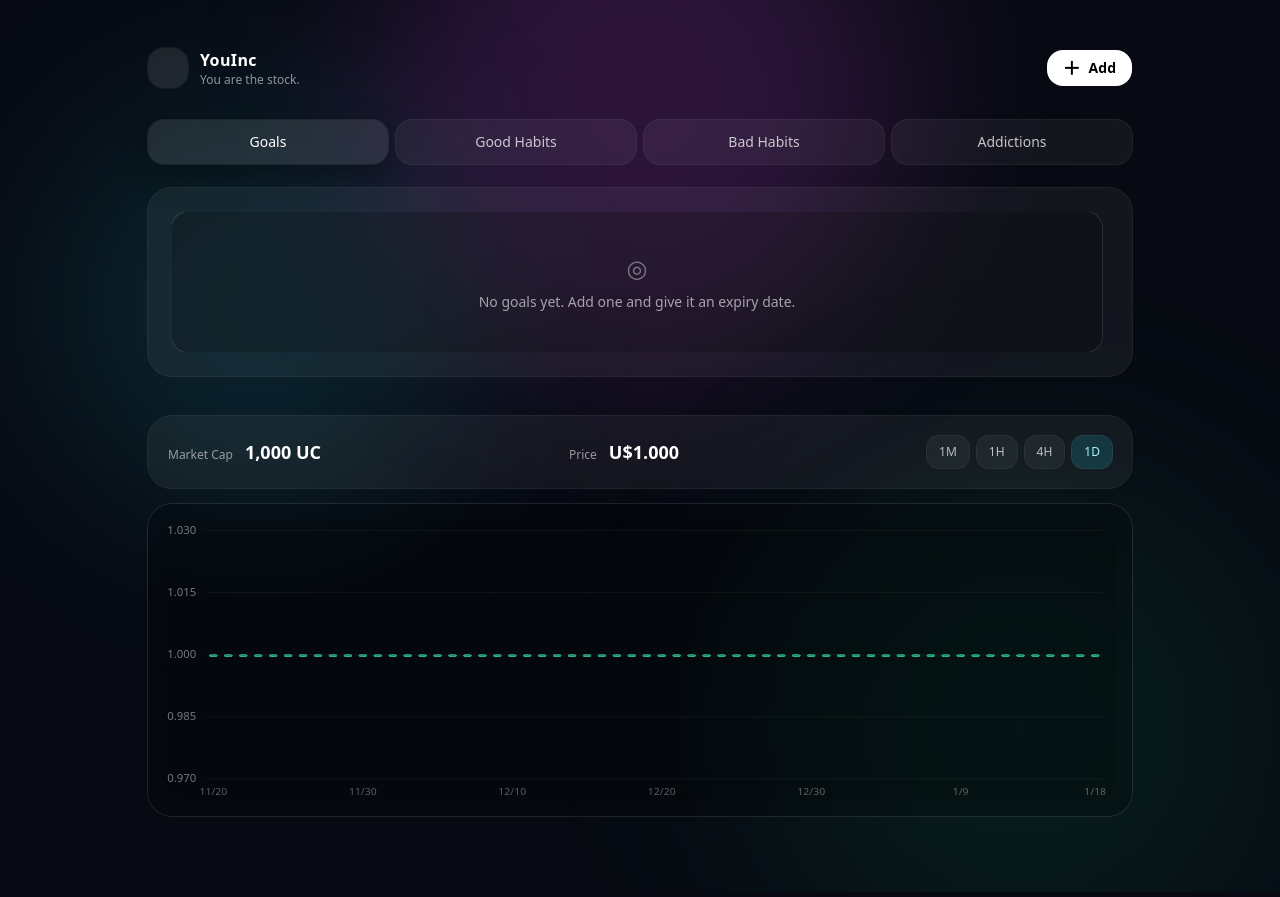
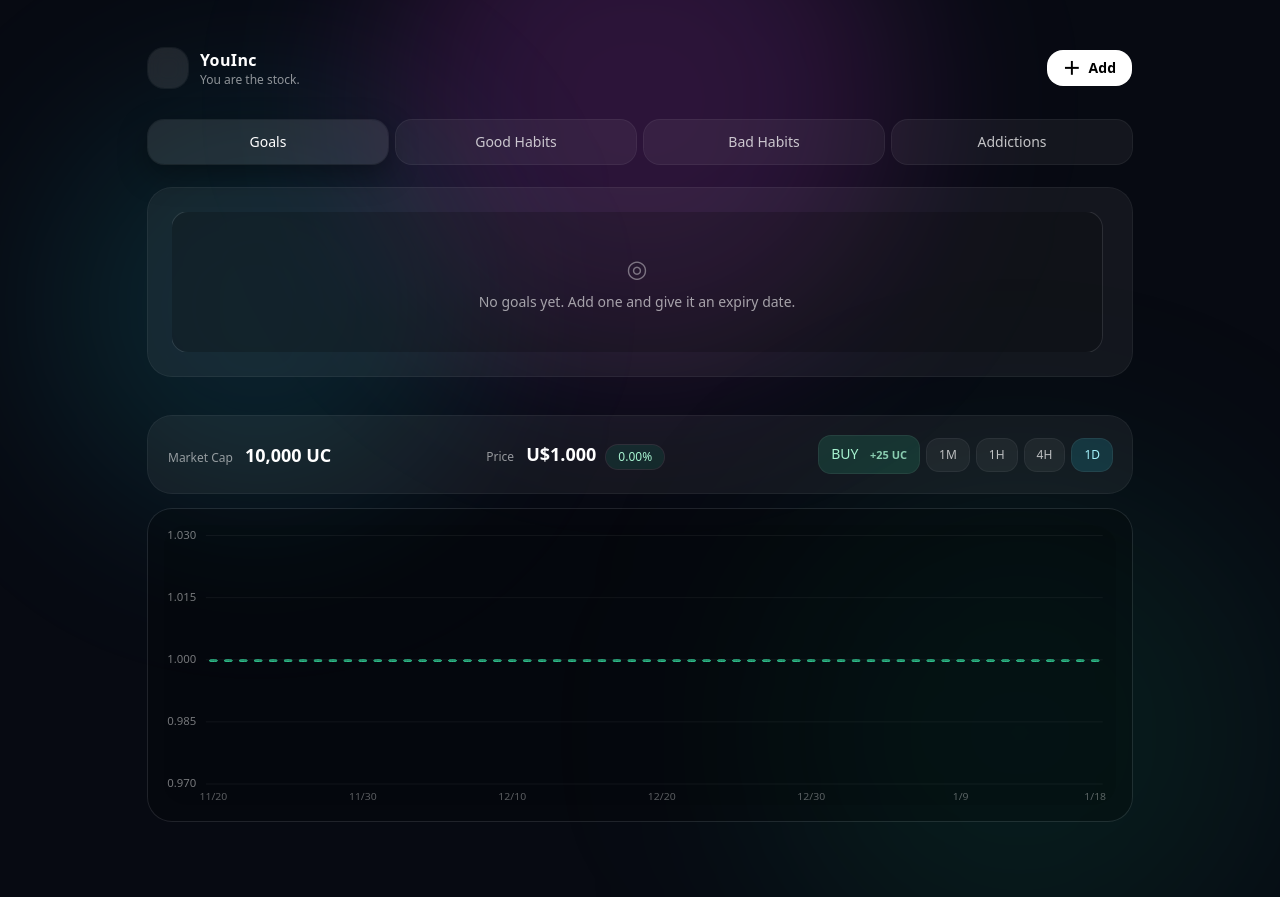
Before and after one commit to oakapollo/YouInc, a Next.js app: page /YouInc in a window 1280 px wide. Built offline with nearby package versions, Linux system fonts and the light colour scheme.

Commit message:
Describe what you changed

```diff
--- a/app/YouInc/page.tsx
+++ b/app/YouInc/page.tsx
@@ -1,5 +1,6 @@
 "use client";
 
+import { applyTaxes, isMarketOpen, type DeltaKind } from "./rules";
 import React, { useEffect, useMemo, useRef, useState } from "react";
 import styles from "./youinc.module.css";
 
@@ -82,7 +83,7 @@ function buildCandles(startCapUC: number, txAsc: Tx[], bucketMs: number, lookbac
     bucketMap.set(b, arr);
   }
 
-  const toPrice = (uc: number) => uc / 1000;
+  const toPrice = (uc: number) => uc / 10000;
 
   const candles: Candle[] = [];
   let cap = capAtStart;
@@ -118,8 +119,12 @@ export default function YouIncPage() {
   const [tab, setTab] = useState<TabKey>("goals");
   const [isModalOpen, setIsModalOpen] = useState(false);
   const [tf, setTf] = useState<"1m" | "1h" | "4h" | "1d">("1d");
+
+  const [isBuyOpen, setIsBuyOpen] = useState(false);
+  const [buyActivity, setBuyActivity] = useState("");
+
   const [store, setStore] = useState<Store>({
-    marketCapUC: 1000,
+    marketCapUC: 10000, // 10000 UC = 1.000 U$
     tx: [],
     goals: [],
     goodHabits: [],
@@ -142,6 +147,13 @@ export default function YouIncPage() {
 
   const [addictionTitle, setAddictionTitle] = useState("");
 
+  // ⏱️ Real-time tick (needed for 1m chart to "move" even without actions)
+  const [nowTick, setNowTick] = useState(0);
+  useEffect(() => {
+    const id = setInterval(() => setNowTick((n) => n + 1), 1000);
+    return () => clearInterval(id);
+  }, []);
+
   // ------- persistence -------
   useEffect(() => {
     try {
@@ -151,7 +163,7 @@ export default function YouIncPage() {
       if (!parsed || typeof parsed.marketCapUC !== "number") return;
 
       setStore({
-        marketCapUC: parsed.marketCapUC ?? 1000,
+        marketCapUC: parsed.marketCapUC ?? 10000,
         tx: Array.isArray(parsed.tx) ? parsed.tx : [],
         goals: Array.isArray(parsed.goals) ? parsed.goals : [],
         goodHabits: Array.isArray(parsed.goodHabits) ? parsed.goodHabits : [],
@@ -171,33 +183,99 @@ export default function YouIncPage() {
     }
   }, [store]);
 
+  // ------- taxed market cap updates + transactions -------
+  const applyDelta = React.useCallback((kind: DeltaKind, label: string, deltaUC: number) => {
+    setStore((s) => {
+      const { effectiveDeltaUC, taxed } = applyTaxes(kind, deltaUC, s.marketCapUC);
+
+      const nextCap = Math.max(0, s.marketCapUC + effectiveDeltaUC);
+      const tx: Tx = {
+        id: uid(),
+        ts: Date.now(),
+        deltaUC: effectiveDeltaUC,
+        label: taxed ? `${label} (taxed)` : label,
+      };
+
+      return { ...s, marketCapUC: nextCap, tx: [tx, ...s.tx].slice(0, 2000) };
+    });
+  }, []);
+
+  // 🧊 Decay (TEST): -5 UC every 10 seconds, except market closed hours
+  useEffect(() => {
+    let intervalId: ReturnType<typeof setInterval> | null = null;
+    let timeoutId: ReturnType<typeof setTimeout> | null = null;
+
+    function runHourlyDecayTick() {
+      // Only decay when market is open (your rules.ts defines 04:00–11:59 as CLOSED)
+      if (!isMarketOpen(new Date())) return;
+      applyDelta("decay", "Decay", -5);
+    }
+
+    function schedule() {
+      const now = new Date();
+
+      // ms until the next exact hour (e.g. 14:00:00.000)
+      const msToNextHour =
+        (60 - now.getMinutes()) * 60_000 -
+        now.getSeconds() * 1_000 -
+        now.getMilliseconds();
+
+      timeoutId = setTimeout(() => {
+        // First tick exactly on the hour
+        runHourlyDecayTick();
+
+        // Then every hour on the hour
+        intervalId = setInterval(runHourlyDecayTick, 60 * 60 * 1000);
+      }, msToNextHour);
+    }
+
+    schedule();
+
+    return () => {
+      if (timeoutId) clearTimeout(timeoutId);
+      if (intervalId) clearInterval(intervalId);
+    };
+  }, [applyDelta]);
+
+  function submitBuyActivity() {
+    const a = buyActivity.trim();
+    if (!a) return;
+
+    applyDelta("buy", `BUY: ${a}`, +25);
+    setBuyActivity("");
+    setIsBuyOpen(false);
+  }
+
   // ------- derived -------
-  const price = useMemo(() => store.marketCapUC / 1000, [store.marketCapUC]);
+  const price = useMemo(() => store.marketCapUC / 10000, [store.marketCapUC]);
+
   const txAsc = useMemo(() => [...store.tx].sort((a, b) => a.ts - b.ts), [store.tx]);
 
-  // ⏱️ real-time tick so candles update even with no actions
-const [nowTick, setNowTick] = useState(0);
-
-useEffect(() => {
-  const id = setInterval(() => {
-    setNowTick((n) => n + 1);
-  }, 1000); // 1 second tick
-
-  return () => clearInterval(id);
-}, []);
-
   const candles = useMemo(() => {
-  if (tf === "1m")
-    return buildCandles(store.marketCapUC, txAsc, 60 * 1000, 120); // last 2 hours
-
-  if (tf === "1h")
-    return buildCandles(store.marketCapUC, txAsc, 60 * 60 * 1000, 48);
-
-  if (tf === "4h")
-    return buildCandles(store.marketCapUC, txAsc, 4 * 60 * 60 * 1000, 42);
-
+    if (tf === "1m") return buildCandles(store.marketCapUC, txAsc, 60 * 1000, 120);
+    if (tf === "1h") return buildCandles(store.marketCapUC, txAsc, 60 * 60 * 1000, 48);
+    if (tf === "4h") return buildCandles(store.marketCapUC, txAsc, 4 * 60 * 60 * 1000, 42);
     return buildCandles(store.marketCapUC, txAsc, 24 * 60 * 60 * 1000, 60);
   }, [tf, store.marketCapUC, txAsc, nowTick]);
+
+  const tfChangePct = useMemo(() => {
+    if (!candles || candles.length < 2) return 0;
+
+    const first = candles[0];
+    const last = candles[candles.length - 1];
+
+    const base = first.o || 0;
+    if (base <= 0) return 0;
+
+    return ((last.c - base) / base) * 100;
+  }, [candles]);
+
+  const tfChangeLabel = useMemo(() => {
+    const sign = tfChangePct > 0 ? "+" : "";
+    return `${sign}${tfChangePct.toFixed(2)}%`;
+  }, [tfChangePct]);
+
+  const tfChangeIsUp = tfChangePct >= 0;
 
   // ------- helpers -------
   const openModal = () => setIsModalOpen(true);
@@ -299,15 +377,6 @@ const candles = useMemo(() => {
     resetFormForTab("addictions");
   }
 
-  // ------- market cap updates + transactions -------
-  function applyDelta(label: string, deltaUC: number) {
-    setStore((s) => {
-      const nextCap = Math.max(0, s.marketCapUC + deltaUC);
-      const tx: Tx = { id: uid(), ts: Date.now(), deltaUC, label };
-      return { ...s, marketCapUC: nextCap, tx: [tx, ...s.tx].slice(0, 2000) };
-    });
-  }
-
   function removeItem(kind: TabKey, id: string) {
     if (kind === "goals") setStore((s) => ({ ...s, goals: s.goals.filter((x) => x.id !== id) }));
     if (kind === "good") setStore((s) => ({ ...s, goodHabits: s.goodHabits.filter((x) => x.id !== id) }));
@@ -372,10 +441,10 @@ const candles = useMemo(() => {
                       </div>
                     </div>
                     <div className={styles.cardActions}>
-                      <button className={styles.actionPrimary} onClick={() => applyDelta("Goal complete", +400)} type="button">
+                      <button className={styles.actionPrimary} onClick={() => applyDelta("goal", "Goal complete", +400)} type="button">
                         Complete <span className={styles.delta}>+400 UC</span>
                       </button>
-                      <button className={styles.actionDanger} onClick={() => applyDelta("Goal failed", -200)} type="button">
+                      <button className={styles.actionDanger} onClick={() => applyDelta("goal", "Goal failed", -200)} type="button">
                         Failed <span className={styles.delta}>-200 UC</span>
                       </button>
                       <button className={styles.iconBtn} onClick={() => removeItem("goals", g.id)} title="Remove" type="button">
@@ -405,20 +474,14 @@ const candles = useMemo(() => {
                       </div>
                     </div>
                     <div className={styles.cardActions}>
-                    <button
-  className={styles.actionPrimary}
-  onClick={() => applyDelta("Good habit hold", +100)}
-  type="button"
->
+                      <button className={styles.actionPrimary} onClick={() => applyDelta("good", "Good habit hold", +100)} type="button">
                         Hold <span className={styles.delta}>+100 UC</span>
                       </button>
-
-<button
-  className={styles.actionDanger}
-  onClick={() => applyDelta("Good habit sold", -25)}
-  type="button"
->
-  Sold <span className={styles.delta}>-25 UC</span>
+                      <button className={styles.actionDanger} onClick={() => applyDelta("good", "Good habit sold", -50)} type="button">
+                        Sold <span className={styles.delta}>-50 UC</span>
+                      </button>
+                      <button className={styles.iconBtn} onClick={() => removeItem("good", h.id)} title="Remove" type="button">
+                        ✕
                       </button>
                     </div>
                   </div>
@@ -441,11 +504,11 @@ const candles = useMemo(() => {
                       </div>
                     </div>
                     <div className={styles.cardActions}>
-                      <button className={styles.actionPrimary} onClick={() => applyDelta("Bad habit hold", +100)} type="button">
+                      <button className={styles.actionPrimary} onClick={() => applyDelta("bad", "Bad habit hold", +100)} type="button">
                         Hold <span className={styles.delta}>+100 UC</span>
                       </button>
-                      <button className={styles.actionDanger} onClick={() => applyDelta("Bad habit sold", -75)} type="button">
-                        Sold <span className={styles.delta}>-75 UC</span>
+                      <button className={styles.actionDanger} onClick={() => applyDelta("bad", "Bad habit sold", -50)} type="button">
+                        Sold <span className={styles.delta}>-50 UC</span>
                       </button>
                       <button className={styles.iconBtn} onClick={() => removeItem("bad", b.id)} title="Remove" type="button">
                         ✕
@@ -471,11 +534,11 @@ const candles = useMemo(() => {
                       </div>
                     </div>
                     <div className={styles.cardActions}>
-                      <button className={styles.actionPrimary} onClick={() => applyDelta("Addiction hold", +200)} type="button">
+                      <button className={styles.actionPrimary} onClick={() => applyDelta("addiction", "Addiction hold", +200)} type="button">
                         Hold <span className={styles.delta}>+200 UC</span>
                       </button>
-                      <button className={styles.actionDanger} onClick={() => applyDelta("Addiction sold", -100)} type="button">
-                        Sold <span className={styles.delta}>-150 UC</span>
+                      <button className={styles.actionDanger} onClick={() => applyDelta("addiction", "Addiction sold", -100)} type="button">
+                        Sold <span className={styles.delta}>-100 UC</span>
                       </button>
                       <button className={styles.iconBtn} onClick={() => removeItem("addictions", a.id)} title="Remove" type="button">
                         ✕
@@ -497,15 +560,37 @@ const candles = useMemo(() => {
 
           <div className={styles.statBlock}>
   <div className={styles.statLabel}>Price</div>
+
+  <div style={{ display: "flex", alignItems: "baseline", gap: 10 }}>
     <div className={styles.statValue}>U${price.toFixed(3)}</div>
+
+    <span
+      className={styles.metaPill}
+      style={{
+        borderColor: tfChangeIsUp ? "rgba(16,185,129,0.35)" : "rgba(244,63,94,0.35)",
+        color: tfChangeIsUp ? "rgba(167,243,208,1)" : "rgba(253,164,175,1)",
+        background: tfChangeIsUp ? "rgba(16,185,129,0.12)" : "rgba(244,63,94,0.12)",
+      }}
+      title={`Change over ${tf.toUpperCase()}`}
+    >
+      {tfChangeLabel}
+    </span>
+  </div>
 </div>
 
           <div className={styles.tfRow}>
+            {/* BUY */}
             <button
-  className={`${styles.tfBtn} ${tf === "1m" ? styles.tfBtnOn : ""}`}
-  onClick={() => setTf("1m")}
+              className={styles.actionPrimary}
               type="button"
+              onClick={() => setIsBuyOpen((v) => !v)}
+              title="Log a one-off productive activity"
             >
+              BUY <span className={styles.delta}>+25 UC</span>
+            </button>
+
+            {/* TF buttons */}
+            <button className={`${styles.tfBtn} ${tf === "1m" ? styles.tfBtnOn : ""}`} onClick={() => setTf("1m")} type="button">
               1M
             </button>
             <button className={`${styles.tfBtn} ${tf === "1h" ? styles.tfBtnOn : ""}`} onClick={() => setTf("1h")} type="button">
@@ -520,8 +605,32 @@ const candles = useMemo(() => {
           </div>
         </section>
 
+        {isBuyOpen && (
+          <div className={styles.helperBox} style={{ marginBottom: 12 }}>
+            <div className={styles.helperTitle}>Open a position</div>
+            <div className={styles.helperText}>Log a one-off productive activity (not a habit yet).</div>
+
+            <div style={{ marginTop: 12, display: "flex", gap: 10, flexWrap: "wrap" }}>
+              <input
+                className={styles.input}
+                value={buyActivity}
+                onChange={(e) => setBuyActivity(e.target.value)}
+                placeholder="Activity e.g. Running, Camping, Meditation"
+                style={{ marginTop: 0, flex: "1 1 260px" }}
+              />
+
+              <button className={styles.primaryBtn} type="button" onClick={submitBuyActivity} disabled={!buyActivity.trim()}>
+                Completed <span className={styles.delta}>+25 UC</span>
+              </button>
+
+              <button className={styles.ghostBtn} type="button" onClick={() => setIsBuyOpen(false)}>
+                Close
+              </button>
+            </div>
+          </div>
+        )}
+
         <CandleChart data={candles} />
-      </div>
 
         {/* MODAL */}
         {isModalOpen && (
@@ -645,6 +754,7 @@ const candles = useMemo(() => {
             </div>
           </div>
         )}
+      </div>
     </div>
   );
 }
--- /dev/null
+++ b/app/YouInc/rules.ts
@@ -0,0 +1,34 @@
+export type DeltaKind = "goal" | "good" | "bad" | "addiction" | "buy" | "decay";
+
+export function priceFromCapUC(marketCapUC: number) {
+  return marketCapUC / 10000;
+}
+
+export function applyTaxes(kind: DeltaKind, deltaUC: number, marketCapUC: number) {
+  // tax only on gains
+  if (deltaUC <= 0) return { effectiveDeltaUC: deltaUC, taxed: false };
+
+  const price = priceFromCapUC(marketCapUC);
+
+  let multiplier = 1;
+
+  // >= 20.00 U$
+  if (price >= 20.0) {
+    if (kind === "addiction") multiplier = 0.25; // taxed 75%
+    if (kind === "good" || kind === "bad") multiplier = 0.5; // taxed 50%
+  }
+  // >= 5.00 U$
+  else if (price >= 5.0) {
+    if (kind === "addiction") multiplier = 0.5; // taxed 50%
+    if (kind === "good" || kind === "bad") multiplier = 0.75; // taxed 25%
+  }
+
+  const effectiveDeltaUC = Math.round(deltaUC * multiplier);
+  return { effectiveDeltaUC, taxed: effectiveDeltaUC !== deltaUC };
+}
+
+// Flat window: 04:00–11:59 (UK local time)
+export function isMarketOpen(now = new Date()) {
+  const h = now.getHours();
+  return !(h >= 4 && h < 12);
+}
--- a/next.config.js
+++ b/next.config.js
@@ -1,6 +1,6 @@
 /** @type {import('next').NextConfig} */
 const nextConfig = {
-    reactStrictMode: true
+    reactStrictMode: true,
   };
 
   module.exports = nextConfig;
```
Lines whose indentation alone changed are shown as unchanged.
